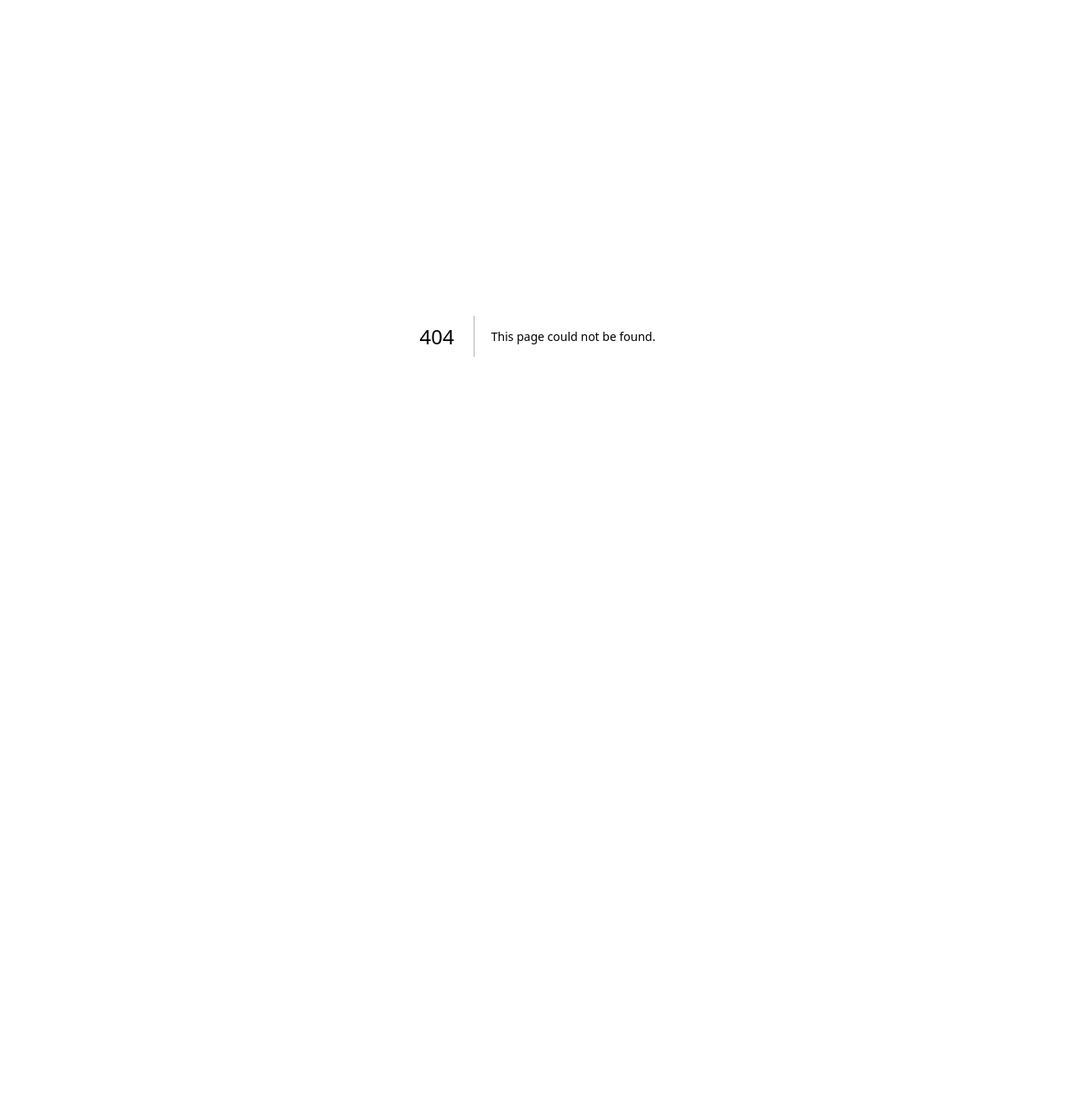
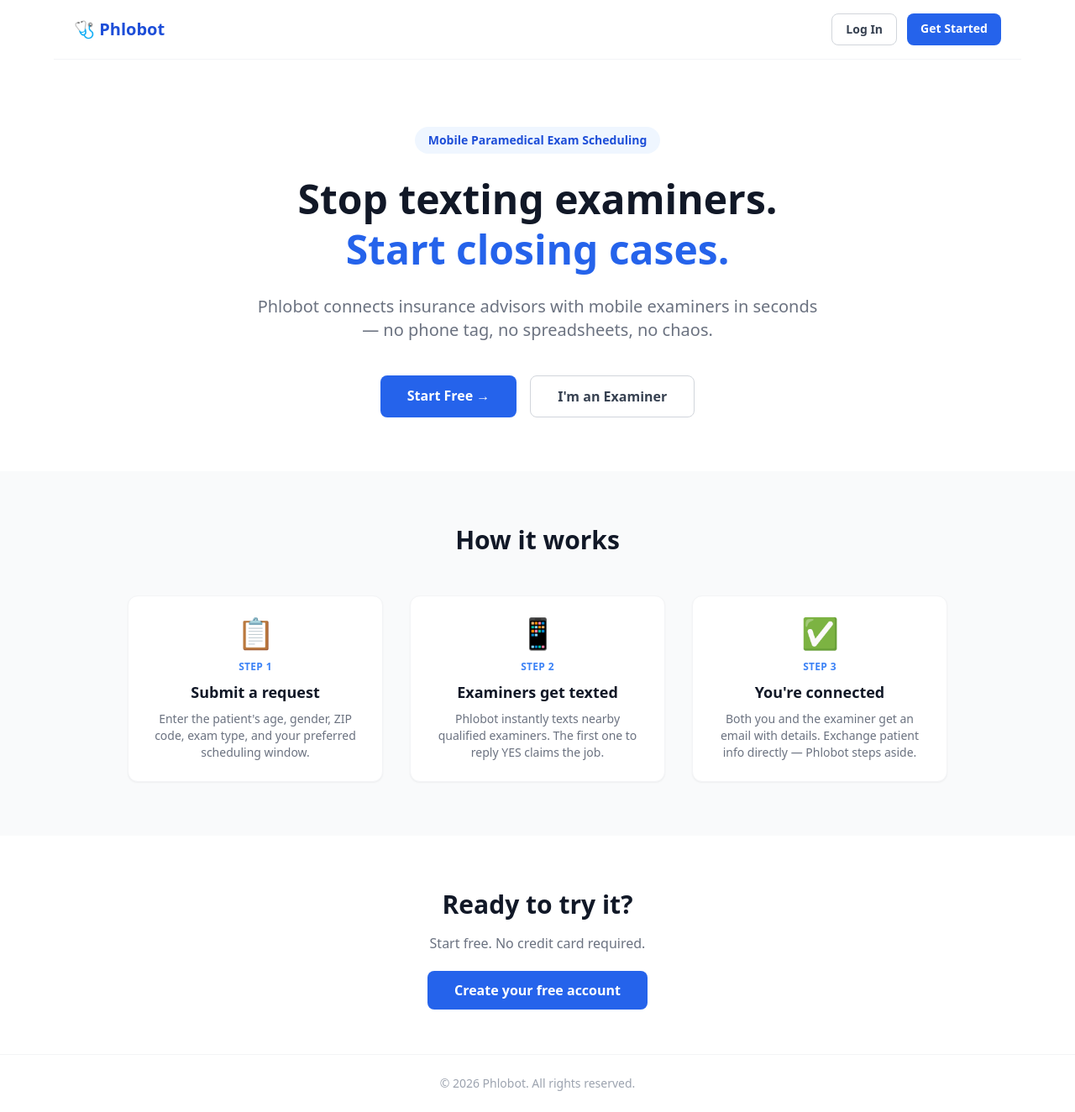
Before and after one commit to ross-alisiani/phlobot, a Next.js app: page / in a window 1280 px wide. Before the commit this address had no page. Shown: the whole page at 84% size. Before the commit the page ends 800 px from the top, so only its background shows below. Built offline with nearby package versions, Linux system fonts and the light colour scheme.

Commit message:
Add app/page.tsx

```diff
--- /dev/null
+++ b/app/page.tsx
@@ -0,0 +1,100 @@
+import Link from "next/link";
+
+export default function LandingPage() {
+  return (
+    <main className="min-h-screen bg-white">
+      {/* Nav */}
+      <nav className="border-b border-gray-100 px-6 py-4 flex items-center justify-between max-w-6xl mx-auto">
+        <span className="text-xl font-bold text-brand-700">🩺 Phlobot</span>
+        <div className="flex gap-3">
+          <Link href="/login" className="btn-secondary text-sm py-2 px-4">
+            Log In
+          </Link>
+          <Link href="/signup" className="btn-primary text-sm py-2 px-4">
+            Get Started
+          </Link>
+        </div>
+      </nav>
+
+      {/* Hero */}
+      <section className="max-w-4xl mx-auto px-6 pt-20 pb-16 text-center">
+        <div className="inline-block bg-brand-50 text-brand-700 text-sm font-semibold px-4 py-1.5 rounded-full mb-6">
+          Mobile Paramedical Exam Scheduling
+        </div>
+        <h1 className="text-5xl font-extrabold text-gray-900 leading-tight mb-6">
+          Stop texting examiners.<br />
+          <span className="text-brand-600">Start closing cases.</span>
+        </h1>
+        <p className="text-xl text-gray-500 mb-10 max-w-2xl mx-auto">
+          Phlobot connects insurance advisors with mobile examiners in seconds —
+          no phone tag, no spreadsheets, no chaos.
+        </p>
+        <div className="flex gap-4 justify-center flex-wrap">
+          <Link href="/signup" className="btn-primary text-base py-3 px-8">
+            Start Free →
+          </Link>
+          <Link href="/examiner-signup" className="btn-secondary text-base py-3 px-8">
+            I'm an Examiner
+          </Link>
+        </div>
+      </section>
+
+      {/* How it works */}
+      <section className="bg-gray-50 py-16">
+        <div className="max-w-5xl mx-auto px-6">
+          <h2 className="text-3xl font-bold text-center text-gray-900 mb-12">
+            How it works
+          </h2>
+          <div className="grid grid-cols-1 md:grid-cols-3 gap-8">
+            {[
+              {
+                icon: "📋",
+                step: "1",
+                title: "Submit a request",
+                body: "Enter the patient's age, gender, ZIP code, exam type, and your preferred scheduling window.",
+              },
+              {
+                icon: "📱",
+                step: "2",
+                title: "Examiners get texted",
+                body: "Phlobot instantly texts nearby qualified examiners. The first one to reply YES claims the job.",
+              },
+              {
+                icon: "✅",
+                step: "3",
+                title: "You're connected",
+                body: "Both you and the examiner get an email with details. Exchange patient info directly — Phlobot steps aside.",
+              },
+            ].map((item) => (
+              <div key={item.step} className="card text-center">
+                <div className="text-4xl mb-3">{item.icon}</div>
+                <div className="text-xs font-bold text-brand-500 uppercase tracking-wide mb-2">
+                  Step {item.step}
+                </div>
+                <h3 className="text-lg font-bold mb-2">{item.title}</h3>
+                <p className="text-gray-500 text-sm">{item.body}</p>
+              </div>
+            ))}
+          </div>
+        </div>
+      </section>
+
+      {/* CTA */}
+      <section className="py-16 text-center">
+        <div className="max-w-xl mx-auto px-6">
+          <h2 className="text-3xl font-bold mb-4">Ready to try it?</h2>
+          <p className="text-gray-500 mb-8">
+            Start free. No credit card required.
+          </p>
+          <Link href="/signup" className="btn-primary text-base py-3 px-8">
+            Create your free account
+          </Link>
+        </div>
+      </section>
+
+      <footer className="border-t border-gray-100 py-6 text-center text-sm text-gray-400">
+        © {new Date().getFullYear()} Phlobot. All rights reserved.
+      </footer>
+    </main>
+  );
+}
```
